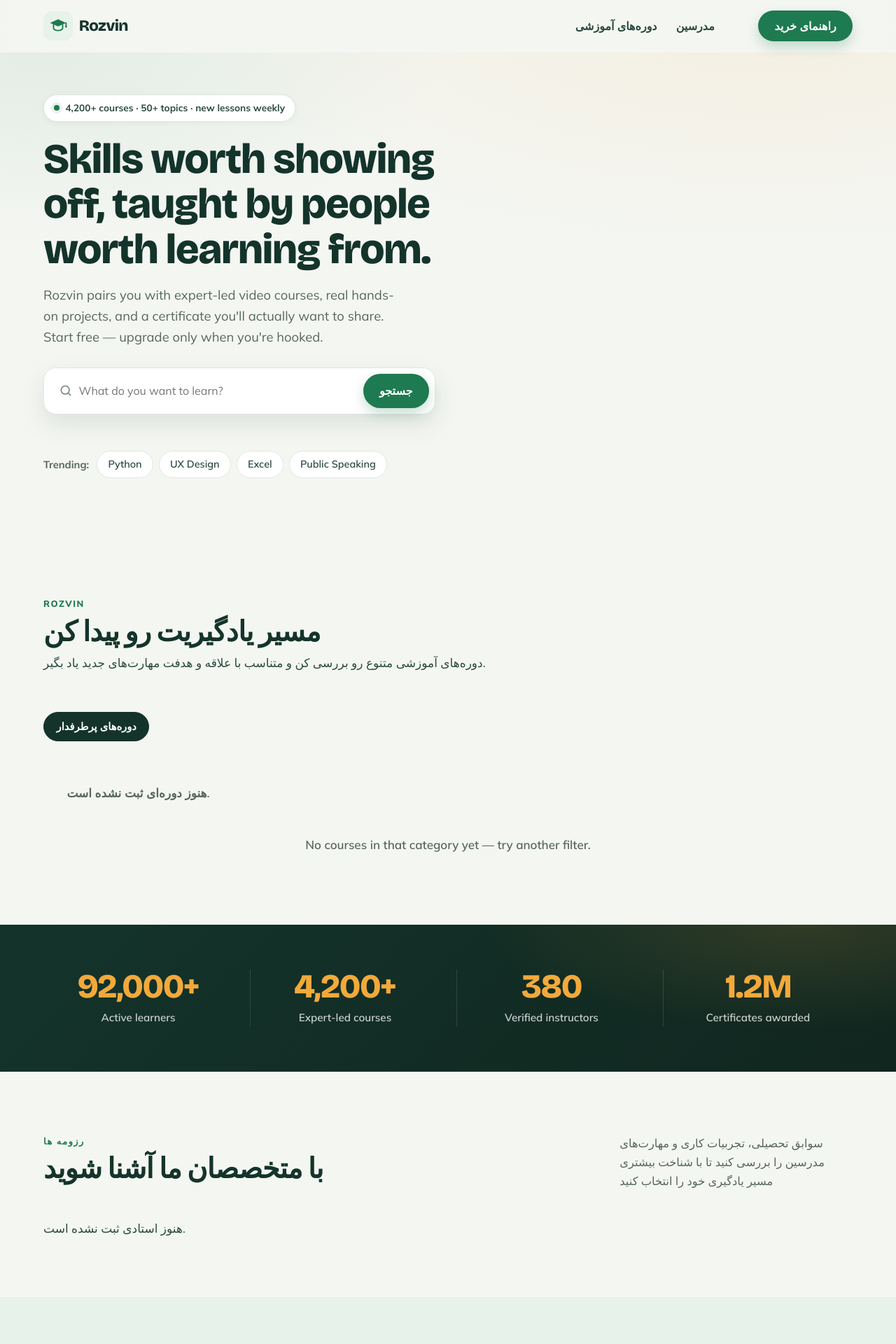
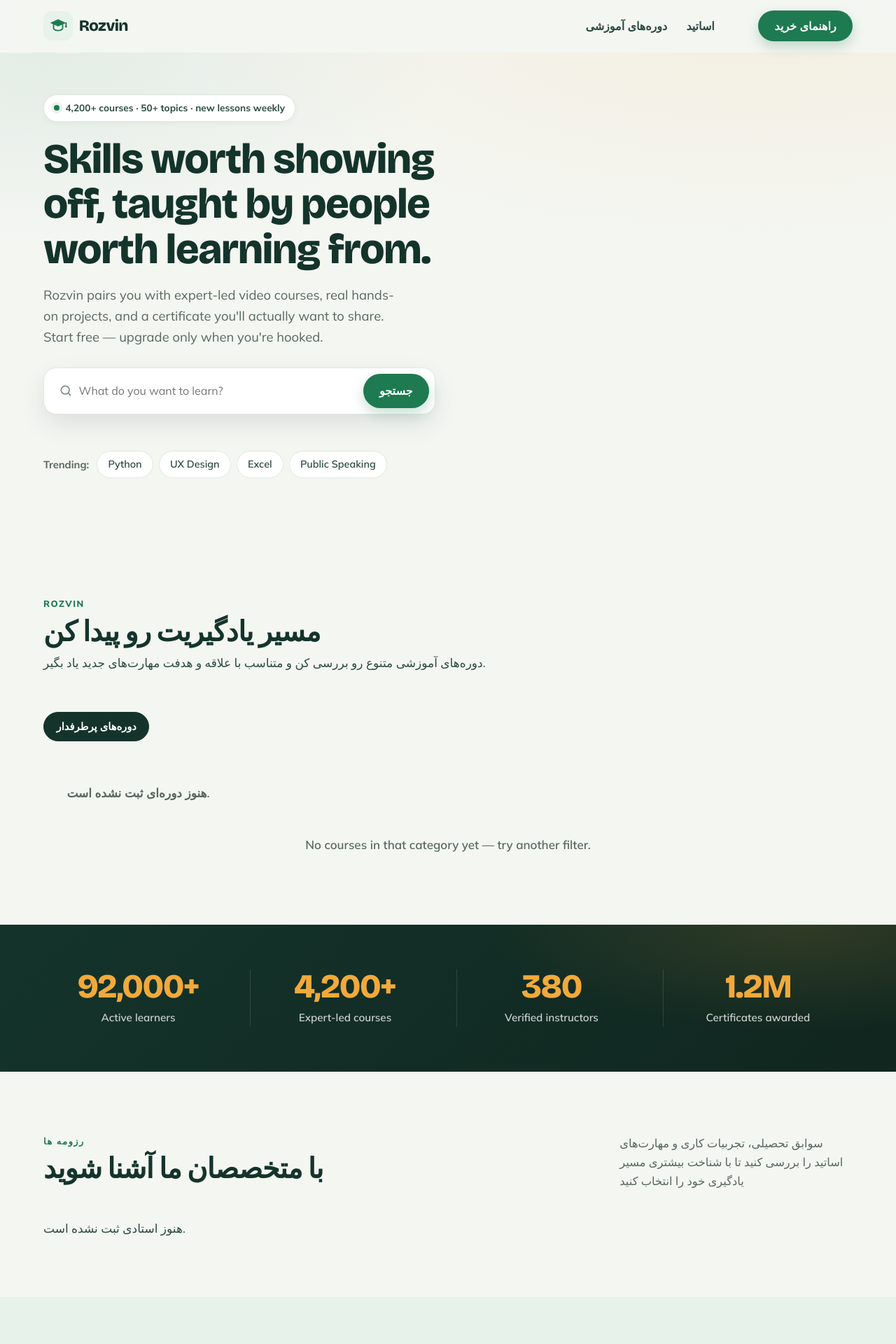
Before and after one commit to mohamad-jvd/Rozvin-academy, a Django app: page / in a window 1280 px wide. Shown: the top 1920 px of the page at 70% size. Run offline with Django 5.2, Linux system fonts and the light colour scheme; data that the repository does not hold is empty; some libraries are stand-ins or nearby versions.

Commit message:
teacher1

```diff
--- a/app_course/templates/index.html
+++ b/app_course/templates/index.html
@@ -37,7 +37,7 @@
         <ul class="nav-list">
           <li><a href="#courses">دوره‌های آموزشی</a></li>
 
-          <li><a href="#instructors">مدرسین</a></li>
+          <li><a href="#instructors">اساتید</a></li>
           <li><a href=""></a></li>
         </ul>
         <div class="nav-cta">
@@ -449,7 +449,7 @@
             <p class="kicker">رزومه ها</p>
             <h2 id="inst-title">با متخصصان ما آشنا شوید</h2>
           </div>
-          <p class="section-sub">سوابق تحصیلی، تجربیات کاری و مهارت‌های مدرسین را بررسی کنید تا با شناخت بیشتری مسیر یادگیری خود را انتخاب کنید</p>
+          <p class="section-sub">سوابق تحصیلی، تجربیات کاری و مهارت‌های اساتید را بررسی کنید تا با شناخت بیشتری مسیر یادگیری خود را انتخاب کنید</p>
         </div>
 
 
```
